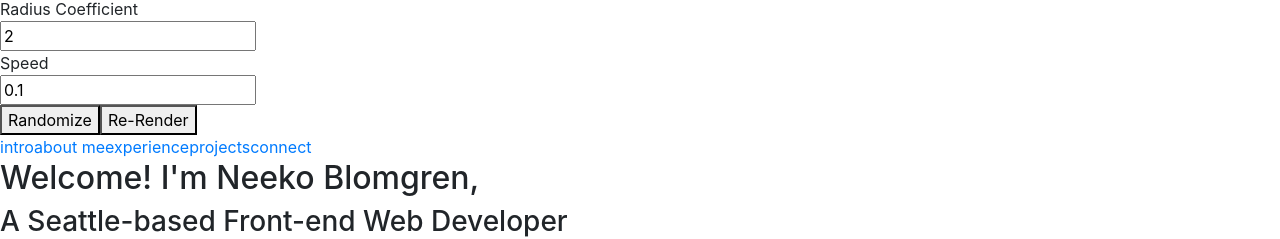
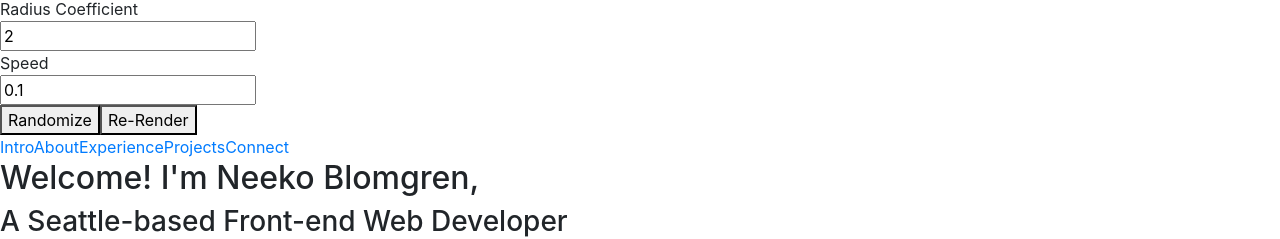
Before and after one commit to neekode/portfolio-v3, a React app: page / in a window 1280 px wide. Shown: the part 913-1152 px from the top of the page. Built offline with nearby package versions, Linux system fonts and the light colour scheme.

Commit message:
finally got the navbar items rendering from a loop. not bad, still could use improvement. now working the navbar item active area.

```diff
--- a/public/styles/main.css
+++ b/public/styles/main.css
@@ -55,21 +55,18 @@ img {
   -moz-box-shadow: 3px 6px 14px 7px rgba(0, 0, 0, 0.29);
   box-shadow: 3px 6px 14px 7px rgba(0, 0, 0, 0.29);
 }
-
 .box .header {
   font-family: "Montserrat-Regular";
   color: #ED942C;
   font-size: 0.9rem;
   margin: 0;
 }
-
 .box .sub-header {
   font-family: "Montserrat-Regular";
   font-size: 0.65rem;
   margin: 0;
   margin-top: 1vh;
 }
-
 .box .description {
   width: 33vw;
   margin-top: 0;
@@ -101,7 +98,6 @@ img {
   -o-transition: background-color 1s linear;
   transition: background-color 1s linear;
 }
-
 #Background .chev-box {
   position: fixed;
   height: 5vh;
@@ -111,47 +107,39 @@ img {
   background-color: #1F3039;
   border-radius: 10px 10px 10px 10px;
 }
-
 #Background .chev-box img {
   height: 5vh;
   width: 5vh;
 }
-
 #Background .chev-box .left-chev {
   cursor: pointer;
   transition: all 0.3s linear;
   transform: rotate(-90deg);
   margin-left: 0.5vw;
 }
-
 #Background .chev-box .right-chev {
   cursor: pointer;
   transition: all 0.3s linear;
   transform: rotate(90deg);
   margin-left: -0.5vw;
 }
-
 #Background #to-top {
   bottom: calc(40% + 12.5vh);
 }
-
 #Background #to-top .up-chev {
   cursor: pointer;
   transition: all 0.3s linear;
   transform: rotate(180deg);
   margin-top: -0.5vh;
 }
-
 #Background #lower {
   bottom: calc(40% + 5vh);
 }
-
 #Background #lower .down-chev {
   cursor: pointer;
   transition: all 0.3s linear;
   margin-top: 1vh;
 }
-
 #Background .animation-controller {
   z-index: 5000 !important;
   font-family: "Montserrat-Regular";
@@ -169,21 +157,17 @@ img {
   right: 2vw;
   font-size: 0.35rem;
 }
-
 #Background .animation-controller .header {
   font-family: "Montserrat-Regular";
   font-size: 0.35rem;
 }
-
 #Background .animation-controller div {
   margin-top: 1.5vh;
   padding-bottom: 0.5vh;
 }
-
 #Background .animation-controller #renderer {
   margin-left: 0.5vw;
 }
-
 #Background .animation-controller-hidden {
   right: -24.5vw;
 }
@@ -191,30 +175,24 @@ img {
 .NavBar {
   transition: all 0.5s linear;
 }
-
 .NavBar .box {
   position: fixed;
   height: 100vh;
+  padding-top: 20vh;
   width: 8vw;
   z-index: 50;
   border-radius: 0;
   background-color: #1F3039;
 }
-
 .NavBar .box .nav-item {
   color: #F8F9F9;
   cursor: pointer;
   padding: 0.15rem;
   font-size: 0.6rem;
   display: inline-block;
-    line-height: 15vh;
-    height: 20vh;
+  width: 100%;
+  height: 5vh;
 }
-
-.NavBar .box .nav-item-active {
-    border: 1px solid red;
-}
-
 .NavBar-hidden {
   margin-left: -8vw;
 }
@@ -222,22 +200,18 @@ img {
 #Intro {
   position: relative;
 }
-
 #Intro .box {
   width: 50vw;
   height: 25vh;
   padding: 1vw;
 }
-
 #Intro .box .header {
   color: #F8F9F9;
 }
-
 #Intro .box .chevron-box .down-chevs {
   margin: 30px;
   width: 3vw;
 }
-
 #Intro #neeko-blomgren {
   color: #ED942C;
 }
@@ -251,27 +225,22 @@ img {
   top: 6.5vh;
   height: 80vh;
 }
-
 #About .box h3 {
   padding-top: 2.5vh;
 }
-
 #About .header {
   display: inline-block;
   text-align: center !important;
 }
-
 #About #profile-picture img {
   width: 80%;
   margin: 5%;
   margin-top: 2vh;
 }
-
 #About #profile-picture div {
   font-size: 0.6em;
   margin: auto;
 }
-
 #About #about-content p {
   font-size: 0.5em;
   width: 80%;
@@ -279,19 +248,16 @@ img {
   margin-top: 2vh;
   margin-bottom: 5vh;
 }
-
 #About #about-content .content-section {
   font-size: 0.8em;
   height: 20vh;
   margin-top: 1vh !important;
 }
-
 #About #about-content .content-section .emblem {
   z-index: 5;
   background-color: #323A6A;
   font-size: 0.5em;
 }
-
 #About #about-content .content-section .subEmblem {
   z-index: 4;
   transition: all 1s ease 0s;
@@ -300,11 +266,9 @@ img {
   width: 95%;
   font-size: 0.5em;
 }
-
 #About #about-content .content-section .subEmblem div {
   padding-top: 11vh !important;
 }
-
 #About #about-content .content-section .subEmblem2 {
   z-index: 4;
   transition: all 1s ease 0s;
@@ -312,19 +276,15 @@ img {
   top: -40vh;
   font-size: 0.5em;
 }
-
 #About #about-content .content-section .subEmblem2 div {
   padding-top: 11vh !important;
 }
-
 #About #about-content .content-section .shown {
   top: -10vh;
 }
-
 #About #about-content .content-section .shown2 {
   top: -20vh;
 }
-
 .hexagon {
   clip-path: polygon(50% 0, 100% 25%, 100% 75%, 50% 100%, 0 75%, 0 25%);
 }
@@ -345,29 +305,24 @@ img {
   left: 50px;
   top: 50px;
 }
-
 #Experience .box {
   top: 2.5vh;
   background-color: transparent;
 }
-
 #Experience .box h2 {
   position: absolute;
   margin-top: 4.5vh;
   z-index: 55;
 }
-
 #Experience .box #experience-content {
   margin-top: 1vh !important;
   margin: 0;
 }
-
 #Experience .box #experience-content .experience-section {
   background-color: #1F3039;
   transition: all 300ms linear;
   border-radius: 7px;
 }
-
 #Experience .box #experience-content .experience-section:hover {
   z-index: 50;
   /* Box shadow generated with https://www.cssmatic.com/box-shadow */
@@ -375,7 +330,6 @@ img {
   -moz-box-shadow: 0px 11px 17px 12px rgba(0, 0, 0, 0.5);
   box-shadow: 0px 11px 17px 12px rgba(0, 0, 0, 0.5);
 }
-
 #Experience .box #experience-content .experience-section:active {
   z-index: 50;
   transition: all 50ms linear;
@@ -384,25 +338,21 @@ img {
   -moz-box-shadow: none;
   box-shadow: none;
 }
-
 #Experience .box #experience-content h3 {
   margin-top: 7.5vh;
 }
-
 #Experience .box #experience-content .content-section {
   height: 70vh;
   margin: 1vw;
   margin-top: 2.5vh;
   pointer-events: none;
 }
-
 #Experience .box #experience-content .content-section .emblem {
   height: 20vh;
   font-size: 0.6em;
   margin: 1vw;
   background-color: #3D5179;
 }
-
 .Background-Experience {
   background-color: #3D5179;
   font-family: "Montserrat-Regular";
--- a/src/components/NavBar.js
+++ b/src/components/NavBar.js
@@ -4,57 +4,53 @@ import {ThemeContext} from "../scripts/context";
 import AnchorLink from "react-anchor-link-smooth-scroll";
 import {addClassOnActive} from "./../scripts/library.js";
 
-const navs = {
-    intro: {
+const navs = [
+    {
         href: "#Intro",
-        displayName: "intro",
+        displayName: "Intro",
     },
-    about: {
+    {
         href: "#About",
-        displayName: "about",
+        displayName: "About",
     },
-    experience: {
+    {
         href: "#Experience",
-        displayName: "experience",
+        displayName: "Experience",
     },
-    projects: {
+    {
         href: "#Projects",
-        displayName: "projects",
+        displayName: "Projects",
     },
-    connect: {
+    {
         href: "#Connect",
-        displayName: "connect",
+        displayName: "Connect",
     },
-};
+];
 
 function NavBarItem(props) {
-    const {ref, href,} = props;
+    const {navObj} = props;
+    const {section} = useContext(ThemeContext);
 
     return (
-        <AnchorLink href="#Intro" id="about-anchor">
-      <span ref={ref} className="nav-item">
-        intro
+        // TODO: Need id?
+        <AnchorLink href={navObj.href} id="">
+      <span ref={navObj.ref} className={section === navObj.displayName ? "nav-item nav-item-active" : "nav-item"}>
+        {navObj.displayName}
       </span>
         </AnchorLink>
     );
 }
 
 function NavBar() {
-    const {section, scrollY} = useContext(ThemeContext);
+    const {scrollY} = useContext(ThemeContext);
 
-    // Throwing navbar links as refs into an array. TODO: turn into loop + array.map.fill() or something. How?
-    const introLink = useRef();
-    const aboutLink = useRef();
-    const experienceLink = useRef();
-    const projectsLink = useRef();
-    const connectLink = useRef();
-    // const navRefs = [introLink, aboutLink, experienceLink, projectsLink, connectLink];
-    // navRefs.forEach((el, section) => {
-    //   return addClassOnActive(el, section);
-    // });
-    // test
+    // TODO: How to simplify this?
+    navs[0].ref = useRef();
+    navs[1].ref = useRef();
+    navs[2].ref = useRef();
+    navs[3].ref = useRef();
+    navs[4].ref = useRef();
 
-    //section !== "Intro" ? "MyNav-fixed box" :
     return (
         <div
             className={
@@ -63,32 +59,9 @@ function NavBar() {
                     : "NavBar"
             }>
             <div className="box">
-
-                <AnchorLink href="#Intro" id="intro-anchor">
-          <span ref={introLink} className="nav-item">
-            intro
-          </span>
-                </AnchorLink>
-                <AnchorLink href="#About" id="about-anchor">
-          <span ref={aboutLink} className="nav-item">
-            about me
-          </span>
-                </AnchorLink>
-                <AnchorLink href="#Experience" id="experience-anchor">
-          <span ref={experienceLink} className="nav-item">
-            experience
-          </span>
-                </AnchorLink>
-                <AnchorLink href="#Projects" id="projects-anchor">
-          <span ref={projectsLink} className="nav-item">
-            projects
-          </span>
-                </AnchorLink>
-                <AnchorLink href="#Connect" id="connect-anchor">
-          <span ref={connectLink} className="nav-item">
-            connect
-          </span>
-                </AnchorLink>
+                {navs.map((navObj, i) => {
+                    return (<NavBarItem navObj={navObj}/>)
+                })}
             </div>
         </div>
     );
--- a/src/sass/main.scss
+++ b/src/sass/main.scss
@@ -261,6 +261,7 @@ img {
   .box {
     position: fixed;
     height: 100vh;
+    padding-top: 20vh;
     width: 8vw;
     z-index: 50;
     border-radius: 0;
@@ -272,12 +273,12 @@ img {
       padding: 0.15rem;
       font-size: 0.6rem;
       display: inline-block;
-      line-height: 15vh;
-      height: 20vh;
+      width: 100%;
+      height: 5vh;
     }
 
     .nav-item-active {
-      border: 1px solid red;
+
     }
   }
 }
```
Also changed, not shown: 1 other file (tests, documents, lock files or other folders). Lines whose indentation alone changed are shown as unchanged.
